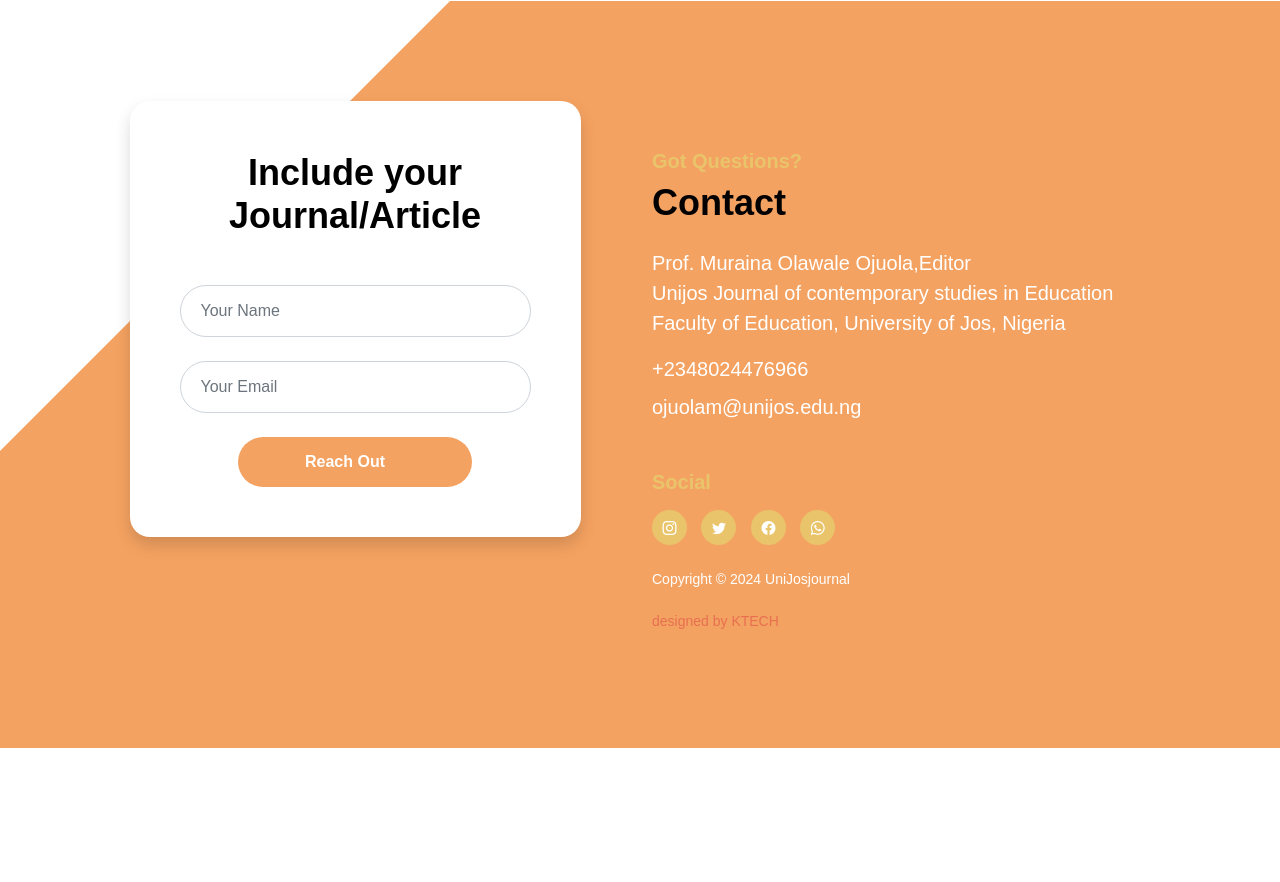
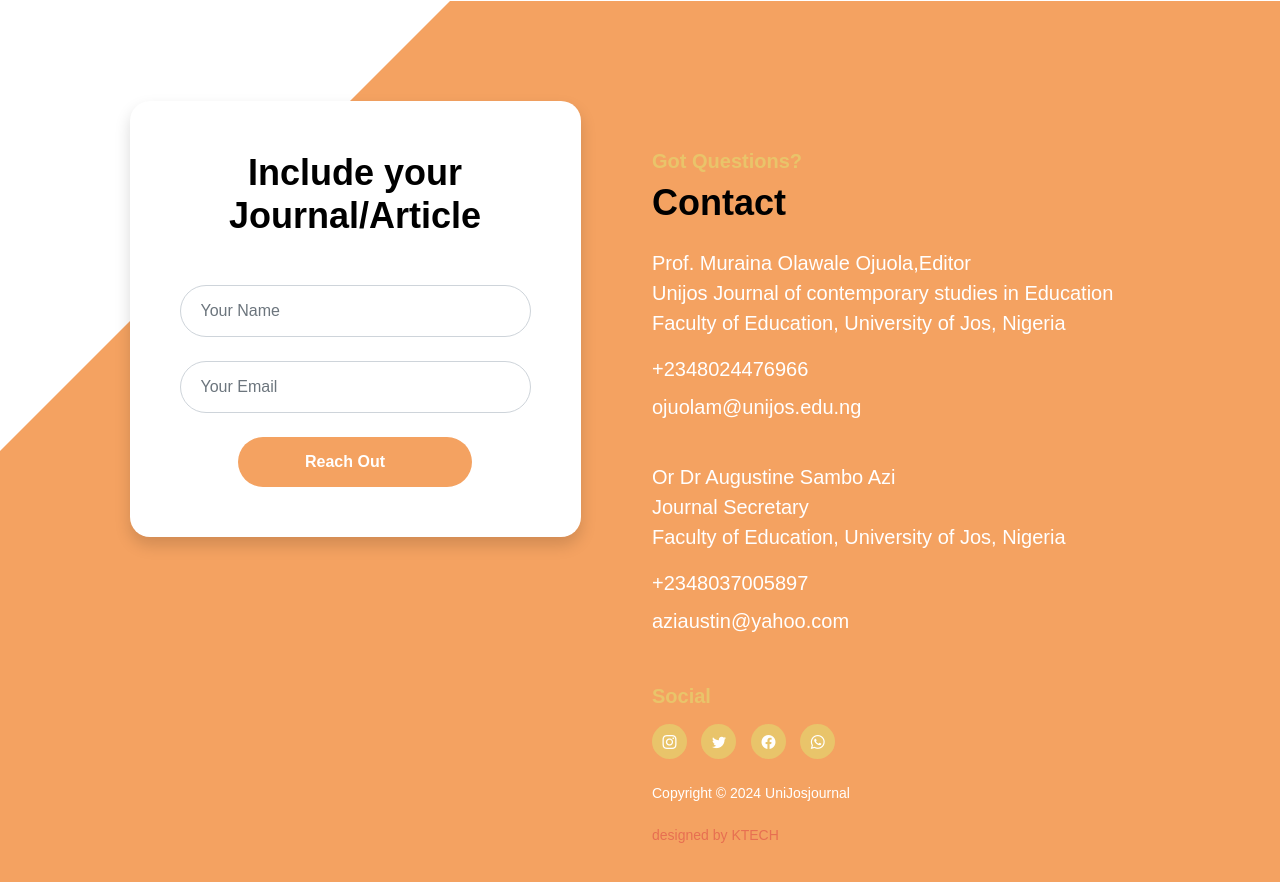
Before and after one commit to kesterTolu/UNIJOSJOUNAL, a plain HTML site: page index.html in a window 1280 px wide. Shown: the part 4172-5054 px from the top of the page. Before the commit the page ends 4920 px from the top, so only its background shows below. Drawn offline with Linux system fonts and the light colour scheme; a web font is replaced by a local one.

Commit message:
index.html

```diff
--- a/index.html
+++ b/index.html
@@ -453,6 +453,25 @@
                                 </a>
                             </p>
 
+                            <br>
+                            <p class="mb-3">
+
+                                Or Dr Augustine Sambo Azi
+ <br> Journal Secretary <br> Faculty of Education, University of Jos, Nigeria
+                            </p>
+
+                            <p class="mb-2">
+                                <a href="tel: 010-020-0340" class="contact-link">
+                                    +2348037005897
+                                </a>
+                            </p>
+
+                            <p>
+                                <a href="mailto:aziaustin@yahoo.com" class="contact-link">
+                                    aziaustin@yahoo.com
+                                </a>
+                            </p>
+
                             <h6 class="site-footer-title mt-5 mb-3">Social</h6>
 
                             <ul class="social-icon mb-4">
```
